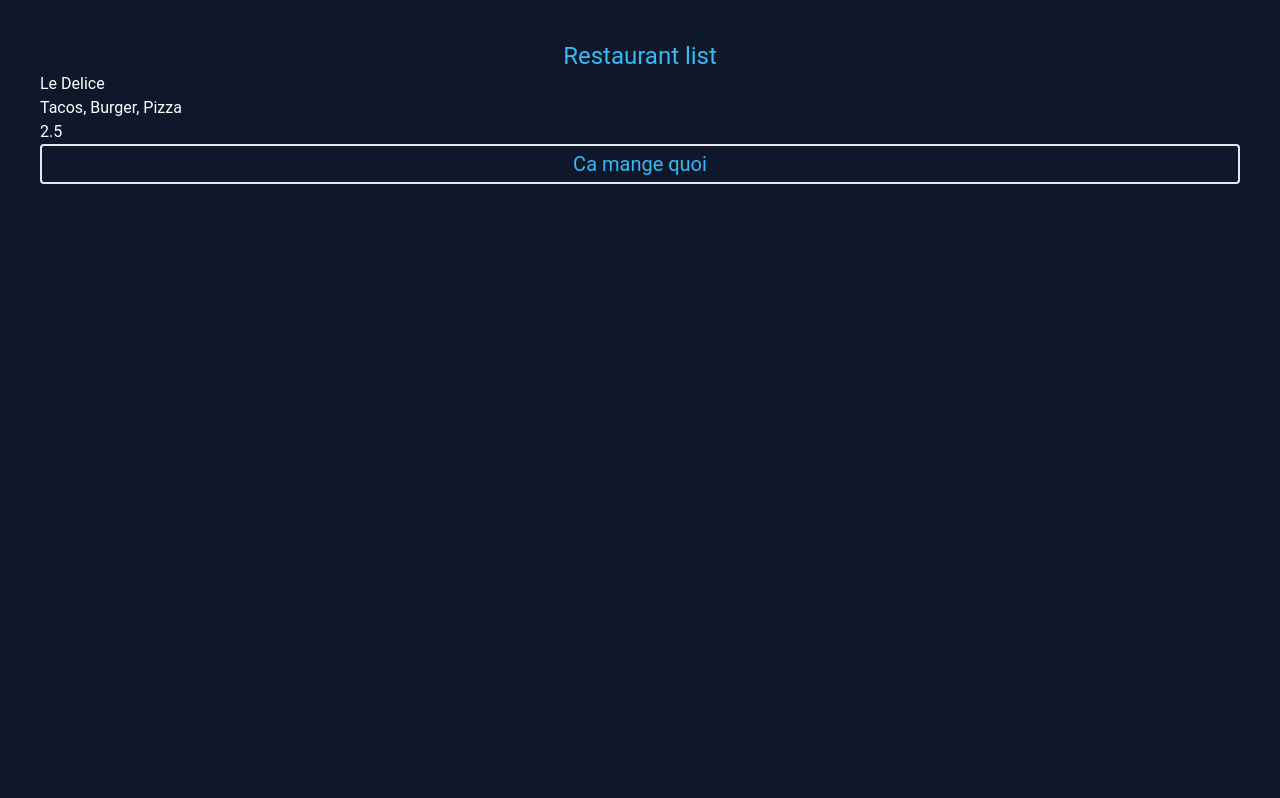
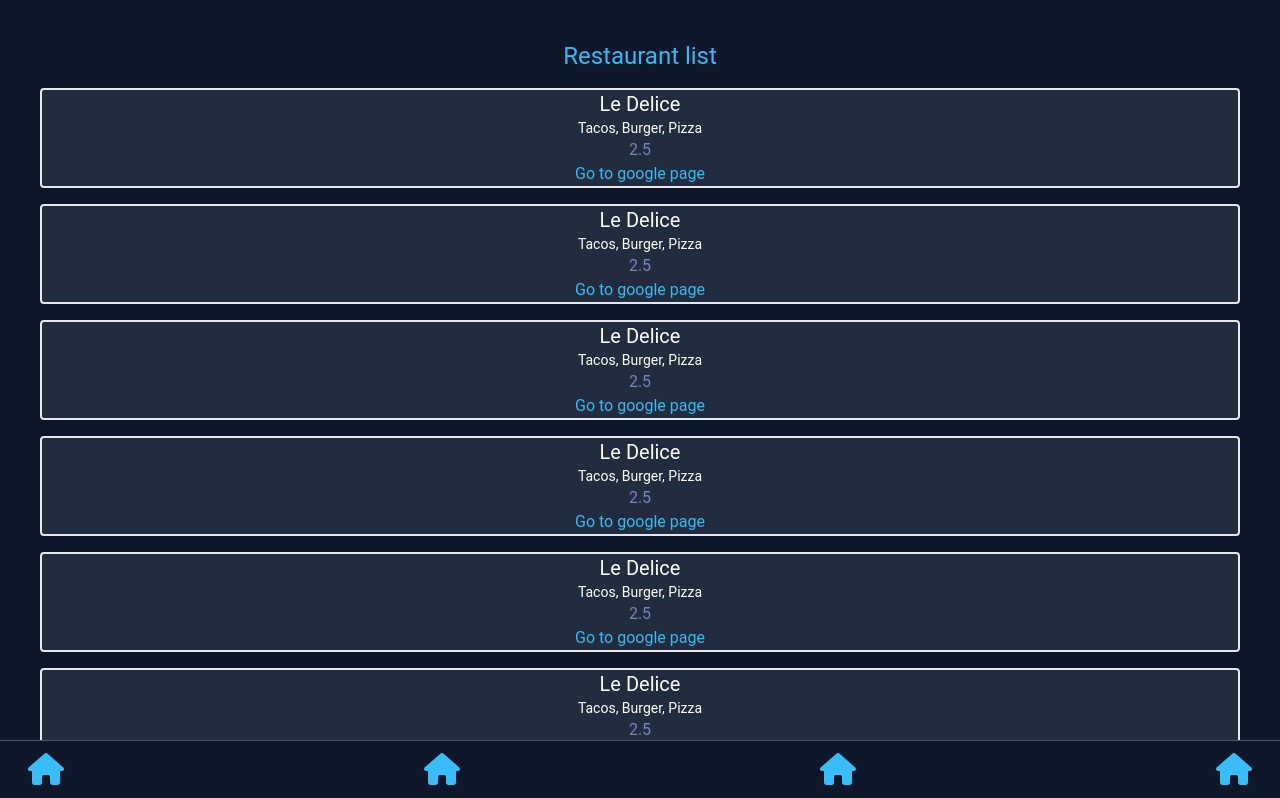
Before and after one commit to Cihaan/cmq, a React (Vite) app: page /food in a window 1280 px wide. Shown: the top 798 px of the page. Built offline with nearby package versions, Linux system fonts and the light colour scheme.

Commit message:
landing img + restaurant detail + styling + navbar

```diff
--- a/src/App.css
+++ b/src/App.css
@@ -1,3 +1,5 @@
 *, html, body {
     font-family: 'Roboto', sans-serif;
+    margin: 0;
+    padding: 0;
 }
--- a/src/components/AddRestaurant.jsx
+++ b/src/components/AddRestaurant.jsx
@@ -2,7 +2,6 @@ export default function AddRestaurant() {
   return (
     <div className="h-full">
       <div className="flex items-center">
-        {/* on click router goes back */}
         <h1 className="text-[#37B9F3] font-['Ubuntu'] text-center text-3xl font-medium p-5 absolute left-0">
           &lt;
         </h1>
--- a/src/components/Home.jsx
+++ b/src/components/Home.jsx
@@ -1,21 +1,29 @@
-import NavBar from './NavBar'
-import {Link} from 'react-router-dom'
+import NavBar from "./NavBar";
+import { Link } from "react-router-dom";
+import gif from "../assests/iu.gif";
 
 export default function Home() {
-
   return (
     <div>
-            <div className='h-screen'>
-                <div className='flex'>
-                    <h1 className="text-[#37B9F3] font-['Ubuntu'] text-center text-3xl font-medium p-5 flex-1">Home</h1>
+      <div className="h-screen">
+        <div className="flex">
+          <h1 className="text-[#37B9F3] font-['Roboto'] text-center text-3xl font-medium p-5 flex-1">
+            Home
+          </h1>
         </div>
-                <div className='flex flex-col items-center align-middle h-100'>
-                    <h2 className='text-xl text-white text-center'>Here's a gif to show how to use the application</h2>
-                    <img className='flex-1' src=".gif" alt="gif" />
-                    <Link className="w-full mt-auto" to="/food"><button className='text-[#37B9F3] text-3xl font-Ubuntu p-2 w-full rounded border-2 border-[#37B9F3]'>Go to list of restaurants</button></Link>
+        <div className="flex flex-col items-center align-middle h-[80%]">
+          <h2 className="text-xl text-white text-center">
+            Here's a gif to show how to use the application
+          </h2>
+          <img className="my-4 object-contain" src={gif} alt="gif" />
+          <Link className="w-full mt-auto" to="/about">
+            <button className="text-[#37B9F3] flex-2 text-3xl font-Ubuntu p-2 mb-14 w-full rounded border-2 border-[#37B9F3]">
+              About this app
+            </button>
+          </Link>
         </div>
       </div>
       <NavBar />
     </div>
-    )
+  );
 }
--- a/src/components/Landing.jsx
+++ b/src/components/Landing.jsx
@@ -1,4 +1,5 @@
 import {Link} from "react-router-dom"
+import img from "../assests/fork.png"
 
 export default function Landing() {
   return (
@@ -8,7 +9,7 @@ export default function Landing() {
           CMQ
         </h1>
         <img
-          src="../assests/fork.png"
+          src={img}
           className="flex-[5] opacity-5 pt-14"
           alt="fork"
         />
--- a/src/components/ListRestaurants.jsx
+++ b/src/components/ListRestaurants.jsx
@@ -7,6 +7,7 @@ export function ListRestaurants(props) {
         key={index}
         restaurantName={restaurant.restaurantName}
         note={restaurant.note}
+        link={restaurant.link}
         service={restaurant.service}
       />
     );
--- a/src/components/NavBar.jsx
+++ b/src/components/NavBar.jsx
@@ -3,7 +3,7 @@ import {Link} from 'react-router-dom'
 export default function NavBar() {
 
     return (
-        <div className="fixed bottom-0  border-t-[1px] border-slate-600 border-black- fap left-0 flex px-7 py-3 justify-between items-center w-[100%]">
+        <div className="fixed bottom-0 bg-[#0F172A]  border-t-[1px] border-slate-600 border-black- fap left-0 flex px-7 py-3 justify-between items-center w-[100%]">
         <Link to="/home"><i className="fas fa-home fa-2x text-[#38BDF8]"></i></Link>
         <Link to="/food"><i className="fas fa-home fa-2x text-[#38BDF8]"></i></Link>
         <Link to="/add"><i className="fas fa-home fa-2x text-[#38BDF8]"></i></Link>
--- a/src/components/Restaurant.jsx
+++ b/src/components/Restaurant.jsx
@@ -1,5 +1,6 @@
 import { ListRestaurants } from "./ListRestaurants";
 import { RestaurantDetail } from "./RestaurantDetail";
+import NavBar from "./NavBar";
 
 export function Restaurant() {
   const restaurant = [
@@ -7,11 +8,66 @@ export function Restaurant() {
       restaurantName: "Le Delice",
       note: 2.5,
       service: "Tacos, Burger, Pizza",
+      link: "www.google.com"
+    },
+    {
+      restaurantName: "Le Delice",
+      note: 2.5,
+      service: "Tacos, Burger, Pizza",
+      link: "www.google.com"
+    },
+    {
+      restaurantName: "Le Delice",
+      note: 2.5,
+      service: "Tacos, Burger, Pizza",
+      link: "www.google.com"
+    },
+    {
+      restaurantName: "Le Delice",
+      note: 2.5,
+      service: "Tacos, Burger, Pizza",
+      link: "www.google.com"
+    },
+    {
+      restaurantName: "Le Delice",
+      note: 2.5,
+      service: "Tacos, Burger, Pizza",
+      link: "www.google.com"
+    },
+    {
+      restaurantName: "Le Delice",
+      note: 2.5,
+      service: "Tacos, Burger, Pizza",
+      link: "www.google.com"
+    },
+    {
+      restaurantName: "Le Delice",
+      note: 2.5,
+      service: "Tacos, Burger, Pizza",
+      link: "www.google.com"
+    },
+    {
+      restaurantName: "Le Delice",
+      note: 2.5,
+      service: "Tacos, Burger, Pizza",
+      link: "www.google.com"
+    },
+    {
+      restaurantName: "Le Delice",
+      note: 2.5,
+      service: "Tacos, Burger, Pizza",
+      link: "www.google.com"
+    },
+    {
+      restaurantName: "Le Delice",
+      note: 2.5,
+      service: "Tacos, Burger, Pizza",
+      link: "www.google.com"
     },
   ];
 
   return (
-    <div>
+    <div className="mb-[15px]">
       <div className="min-h-screen bg-[#0F172A] p-5">
         <div className="">
           <h2 className="text-2xl text-center text-[#37B9F3] font-['Roboto']">
@@ -19,10 +75,8 @@ export function Restaurant() {
           </h2>
           <ListRestaurants restaurant={restaurant} />
         </div>
-        <button className="w-full h-10 text-[#37B9F3] text-xl font-['Roboto'] rounded border-2">
-          Ca mange quoi
-        </button>
       </div>
+      <NavBar />
     </div>
   );
 }
--- a/src/components/RestaurantDetail.jsx
+++ b/src/components/RestaurantDetail.jsx
@@ -1,12 +1,10 @@
 export function RestaurantDetail(props) {
     return (
-
-        //DO THE STYLING BRO
-
-        <div className="bg-[#] w-full">
-            <h2 className="text-white">{props.restaurantName}</h2>
-            <p className="text-white">{props.service}</p>
-            <p className="text-white">{props.note}</p>
+        <div className="bg-[#212D3F] my-4 w-full border-2 rounded">
+            <h2 className="text-white text-xl text-center">{props.restaurantName}</h2>
+            <p className="text-white text-sm text-center">{props.service}</p>
+            <p className="text-[#7986BE] text-center">{props.note}</p>
+            <button className="w-full"><a className="text-center text-[#37B9F3]" href={props.link}>Go to google page</a></button>
         </div>
     )
 }
```
Also changed, not shown: src/assests/iu.gif (added). Lines whose indentation alone changed are shown as unchanged.
